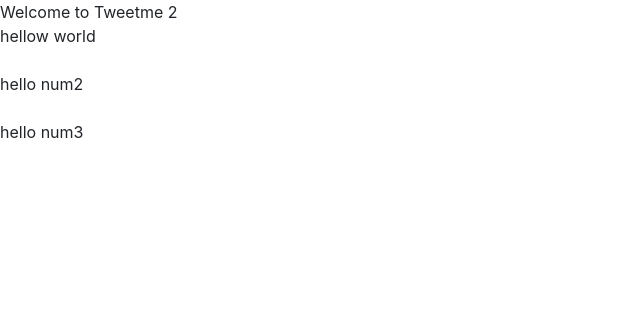
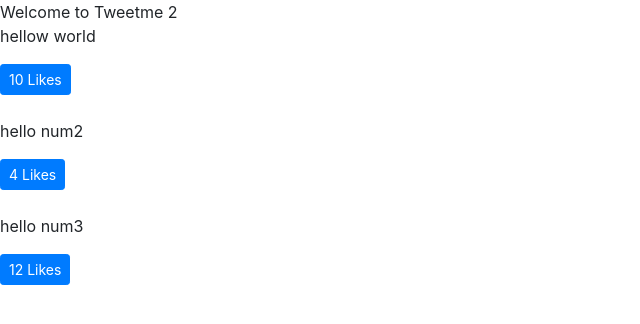
Before and after one commit to mattc2x4/tweeterExample, a Django app: page / in a window 1280 px wide. Shown: the top 324 px of the page, without its empty margins (0-640 px from the left). Run offline with Django 3.2, Linux system fonts and the light colour scheme; data comes from the database, SQL or seed files in the repository.

Commit message:
added like buttons

```diff
--- a/templates/pages/home.html
+++ b/templates/pages/home.html
@@ -25,10 +25,29 @@ const method = 'GET' // "POST"
 const url = "/tweets"
 const responseType = "json"
 
+function LikeBtn(tweet) {
+    return "<button class='btn btn-primary btn-sm' onclick=handleDidLike(" +
+    tweet.id + "," + tweet.likes + ")>" + tweet.likes + " Likes</button>"
+}
+
+function handleDidLike(tweet_id,currentCount){
+    console.log(tweet_id,currentCount)
+    return
+
+}
+
 function formatTweetElement(tweet) {
-    var formattedTweet = "<div class='mb-4 tweet' id='tweet-" + tweet.id + "'><p>" + tweet.content + "</p></div>"
+    var formattedTweet = "<div class='mb-4 tweet' id='tweet-" + tweet.id
+    + "'><p>" + tweet.content +
+        "</p><div class='btn-group'>" + LikeBtn(tweet) +
+        "</div></div>"
     return formattedTweet
 }
+
+
+
+
+
 xhr.responseType = responseType
 xhr.open(method, url)
 xhr.onload = function() {
--- a/tweets/views.py
+++ b/tweets/views.py
@@ -1,3 +1,4 @@
+import random
 from django.shortcuts import render
 from django.http import HttpResponse, Http404, JsonResponse
 
@@ -15,7 +16,7 @@ def tweet_list_view(request, *args, **kwargs):
     return json data
     """
     qs = Tweet.objects.all()
-    tweets_list = [{"id": x.id, "content": x.content} for x in qs]
+    tweets_list = [{"id": x.id, "content": x.content, 'likes': random.randint(0,25)} for x in qs]
     data = {
         "isUser": False,
         "response":tweets_list,
@@ -37,6 +38,7 @@ def tweet_detail_view(request,tweet_id, *args, **kwargs):
     try:
         obj = Tweet.objects.get(id=tweet_id)
         data['content'] = obj.content
+
         #data['image'] = obj.image
     except:
         data['message'] = "Not found"
```
